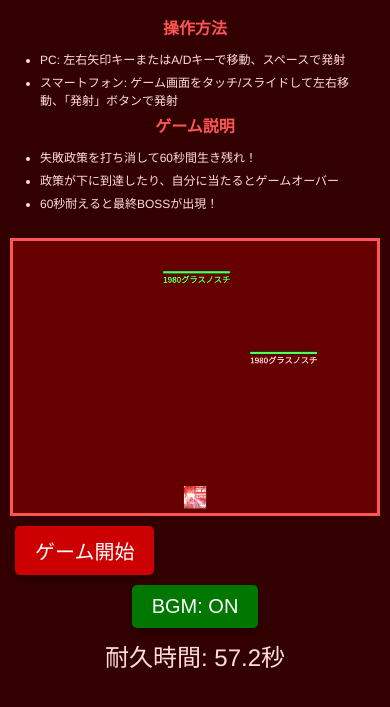
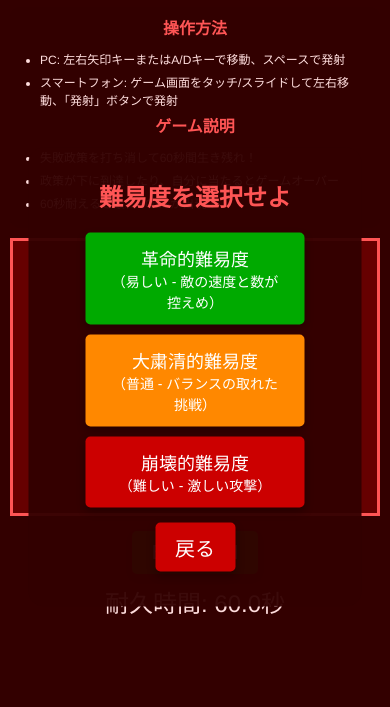
Before and after one commit to iamthe000/stalinShoot, a plain HTML site: page index.html in a window 390 px wide. Both pictures are taken after a click on the button "ゲーム開始". Shown: the part 93-800 px from the top of the page. Drawn offline with Linux system fonts and the light colour scheme.

Commit message:
Update index.html

```diff
--- a/index.html
+++ b/index.html
@@ -17,9 +17,7 @@
         html, body {
             margin: 0;
             padding: 0;
-/* overflow: hidden; /* スクロールバー禁止 (スマホ対応) */
-            height: auto; /* 100%から変更 */
-            /* touch-action: none; を削除 */
+            height: auto;
         }
         body {
             font-family: 'Helvetica Neue', Arial, 'Hiragino Kaku Gothic ProN', 'Hiragino Sans', Meiryo, sans-serif;
@@ -28,21 +26,21 @@
             color: #FFDDDD;
             padding: 10px;
             box-sizing: border-box;
-            min-height: 100vh; /* コンテンツが少なくても高さを確保 */
-            overflow-y: auto; /* 縦スクロールを許可 */
-            touch-action: auto; /* スクロール操作を許可 */
+            min-height: 100vh;
+            overflow-y: auto;
+            touch-action: auto;
         }
 
         h1 {
             color: #FF5555;
             text-shadow: 2px 2px 4px #000;
             margin: 10px 0;
-            font-size: 24px; /* スマホ用に小さく */
+            font-size: 24px;
         }
 
         @media (min-width: 768px) {
             h1 {
-                font-size: 32px; /* PCではより大きく */
+                font-size: 32px;
             }
         }
 
@@ -87,14 +85,13 @@
             height: 100%;
             max-height: 80vh;
             object-fit: contain;
-            background-color: #660000; /* 赤いゲーム背景 */
-            border: 3px solid #FF5555; /* 明るい赤の枠 */
+            background-color: #660000;
+            border: 3px solid #FF5555;
             display: block;
             margin: 0 auto;
-            max-width: 100%; /* スマホでの画面はみ出し防止 */
-            max-height: 80vh; /* スマホで縦にはみ出さないように調整 */
-            box-sizing: border-box; /* borderを含めたサイズ計算 */
-            touch-action: none; /* キャンバス上でのみタッチ操作を無効化 (移動) */
+            max-width: 100%;
+            box-sizing: border-box;
+            touch-action: none;
         }
 
         /* --- UI要素 --- */
@@ -103,48 +100,109 @@
             top: 50%;
             left: 50%;
             transform: translate(-50%, -50%);
-            font-size: 36px; /* 少し小さくしてスマホに対応 */
+            font-size: 36px;
             font-weight: bold;
-            color: #FFDDDD; /* 薄い赤 */
+            color: #FFDDDD;
             display: none;
-            background-color: rgba(50, 0, 0, 0.8); /* 暗い赤の半透明 */
+            background-color: rgba(50, 0, 0, 0.8);
             padding: 20px;
             border-radius: 10px;
             width: 80%;
             box-sizing: border-box;
         }
-        #start-button, #bgm-toggle {
+
+        /* 難易度選択画面 */
+        #difficulty-select {
+            position: absolute;
+            top: 50%;
+            left: 50%;
+            transform: translate(-50%, -50%);
+            background-color: rgba(50, 0, 0, 0.95);
+            padding: 30px;
+            border-radius: 15px;
+            width: 90%;
+            max-width: 500px;
+            box-sizing: border-box;
+            display: none;
+        }
+
+        #difficulty-select h2 {
+            color: #FF5555;
+            font-size: 28px;
+            margin: 0 0 20px 0;
+        }
+
+        .difficulty-button {
+            font-size: 20px;
+            padding: 15px 30px;
+            cursor: pointer;
+            color: white;
+            border: none;
+            border-radius: 5px;
+            box-shadow: 0 4px 8px rgba(0,0,0,0.3);
+            transition: all 0.3s;
+            margin: 10px;
+            display: block;
+            width: 80%;
+            margin-left: auto;
+            margin-right: auto;
+        }
+
+        .difficulty-easy {
+            background-color: #00AA00;
+        }
+
+        .difficulty-easy:hover {
+            background-color: #008800;
+        }
+
+        .difficulty-normal {
+            background-color: #FF8800;
+        }
+
+        .difficulty-normal:hover {
+            background-color: #CC6600;
+        }
+
+        .difficulty-hard {
+            background-color: #CC0000;
+        }
+
+        .difficulty-hard:hover {
+            background-color: #AA0000;
+        }
+
+        #start-button, #bgm-toggle, #back-button {
             font-size: 20px;
             padding: 10px 20px;
             cursor: pointer;
-            background-color: #CC0000; /* 赤 */
+            background-color: #CC0000;
             color: white;
             border: none;
             border-radius: 5px;
             box-shadow: 0 4px 8px rgba(0,0,0,0.3);
             transition: background-color 0.3s;
-            margin: 5px; /* マージン調整 */
+            margin: 5px;
             display: inline-block;
         }
-        #start-button:hover, #bgm-toggle:hover {
-            background-color: #AA0000; /* 濃い赤 */
+        #start-button:hover, #back-button:hover {
+            background-color: #AA0000;
         }
-        #score { /* タイマー表示用 */
+        #score {
             font-size: 24px;
             margin-top: 5px;
             color: #FFDDDD;
         }
         #bgm-toggle {
-            background-color: #007700; /* BGMボタンは緑 */
+            background-color: #007700;
         }
         #bgm-toggle:hover {
-            background-color: #005500; /* 濃い緑 */
+            background-color: #005500;
         }
-
 
         /* 発射ボタン */
         #shoot-button {
-            display: none; /* デフォルトは非表示（PC用） */
+            display: none;
             width: 120px;
             height: 120px;
             border-radius: 60px;
@@ -154,7 +212,7 @@
             font-size: 20px;
             margin: 20px auto;
             box-shadow: 0 4px 8px rgba(0,0,0,0.3);
-            -webkit-tap-highlight-color: transparent; /* タップ時の青い背景を消す */
+            -webkit-tap-highlight-color: transparent;
         }
 
         #shoot-button:active {
@@ -168,7 +226,6 @@
                 display: block;
             }
 
-            /* 説明文を小さく */
             .instructions {
                 font-size: 12px;
                 padding: 10px;
@@ -176,6 +233,15 @@
 
             .instructions h2 {
                 font-size: 16px;
+            }
+
+            .difficulty-button {
+                font-size: 18px;
+                padding: 12px 24px;
+            }
+
+            #difficulty-select h2 {
+                font-size: 24px;
             }
         }
     </style>
@@ -201,6 +267,19 @@
     <div id="game-container">
         <canvas id="gameCanvas"></canvas>
         <div id="overlay"></div>
+        <div id="difficulty-select">
+            <h2>難易度を選択せよ</h2>
+            <button class="difficulty-button difficulty-easy" data-difficulty="easy">
+                革命的難易度<br><span style="font-size: 14px;">（易しい - 敵の速度と数が控えめ）</span>
+            </button>
+            <button class="difficulty-button difficulty-normal" data-difficulty="normal">
+                大粛清的難易度<br><span style="font-size: 14px;">（普通 - バランスの取れた挑戦）</span>
+            </button>
+            <button class="difficulty-button difficulty-hard" data-difficulty="hard">
+                崩壊的難易度<br><span style="font-size: 14px;">（難しい - 激しい攻撃）</span>
+            </button>
+            <button id="back-button">戻る</button>
+        </div>
     </div>
     <button id="start-button">ゲーム開始</button>
     <button id="bgm-toggle">BGM: ON</button>
@@ -220,13 +299,40 @@
         const BULLET_WIDTH = 5;
         const BULLET_HEIGHT = 15;
         const BULLET_SPEED = 10;
-        const ENEMY_SPEED_MIN = 1.0;
-        const ENEMY_SPEED_MAX = 2.0;
-        const ENEMY_SPAWN_INTERVAL = 1500; // 敵の出現間隔 (ms) -- 基準値
-        const ENEMY_HP = 2; // 各政策のHP
-        const MIN_SPAWN_INTERVAL = 500; // 出現間隔の下限 (ms)
-        const GAME_DURATION_SEC = 60; // 勝利条件 (60秒耐久)
-        const SHOOT_AREA_Y_RATIO = 0.8; // 画面下部80%以下をタップで発射
+        const ENEMY_HP = 2;
+        const GAME_DURATION_SEC = 60;
+        const SHOOT_AREA_Y_RATIO = 0.8;
+
+        // 難易度設定
+        const DIFFICULTY_SETTINGS = {
+            easy: {
+                speedMin: 0.8,
+                speedMax: 1.5,
+                spawnInterval: 1500,
+                minSpawnInterval: 800,
+                maxSpawnCount: 2,
+                intervalReduction: 0.6,
+                bossSpeed: 2.0
+            },
+            normal: {
+                speedMin: 1.0,
+                speedMax: 2.0,
+                spawnInterval: 1200,
+                minSpawnInterval: 600,
+                maxSpawnCount: 3,
+                intervalReduction: 0.75,
+                bossSpeed: 2.5
+            },
+            hard: {
+                speedMin: 1.3,
+                speedMax: 2.5,
+                spawnInterval: 1500,
+                minSpawnInterval: 500,
+                maxSpawnCount: 3,
+                intervalReduction: 0.8,
+                bossSpeed: 3.0
+            }
+        };
 
         // --- 敵リスト ---
         const ENEMY_TEXTS = [
@@ -235,13 +341,13 @@
             "1980ペレストロイカ", "1980グラスノスチ"
         ];
         const ENEMY_FONT = 'bold 18px sans-serif';
-        const ENEMY_COLOR = '#FFCCCC'; // 薄い赤/ピンク
+        const ENEMY_COLOR = '#FFCCCC';
 
         // --- ボス設定 ---
         const BOSS_TEXT = "1991ソ連崩壊";
         const BOSS_HP = 10;
         const BOSS_FONT = 'bold 60px sans-serif';
-        const BOSS_COLOR = '#FFFF00'; // 黄色
+        const BOSS_COLOR = '#FFFF00';
 
         // --- グローバル変数 ---
         let canvas, ctx;
@@ -253,20 +359,22 @@
         let playerImage;
         let bgm, endBgm;
         let animationFrameId;
-        let isBgmPlaying = true; // BGMの再生状態を管理するフラグ
+        let isBgmPlaying = true;
+        let currentDifficulty = 'normal';
 
         // --- スマホ操作用 ---
-        let touchMode = 'none'; // 'move' or 'shoot'
-        let canvasRect; // canvasの画面上の位置
+        let touchMode = 'none';
+        let canvasRect;
 
         // --- DOM要素 ---
         const startButton = document.getElementById('start-button');
         const scoreDisplay = document.getElementById('score');
         const overlay = document.getElementById('overlay');
         const gameContainer = document.getElementById('game-container');
-        const bgmToggle = document.getElementById('bgm-toggle'); // BGMトグルボタンを追加
+        const bgmToggle = document.getElementById('bgm-toggle');
+        const difficultySelect = document.getElementById('difficulty-select');
+        const backButton = document.getElementById('back-button');
 
-        // グローバル変数に追加
         let isMobile = /iPhone|iPad|iPod|Android/i.test(navigator.userAgent);
         let shootButton;
 
@@ -288,15 +396,23 @@
             };
 
             scoreDisplay.textContent = `耐久時間: ${GAME_DURATION_SEC.toFixed(1)}秒`;
-            startButton.addEventListener('click', startGame);
-            bgmToggle.addEventListener('click', toggleBGM); // BGMトグルボタンのイベントリスナー
+            startButton.addEventListener('click', showDifficultySelect);
+            bgmToggle.addEventListener('click', toggleBGM);
+            backButton.addEventListener('click', hideDifficultySelect);
+
+            // 難易度ボタンのイベントリスナー
+            document.querySelectorAll('.difficulty-button').forEach(button => {
+                button.addEventListener('click', (e) => {
+                    const difficulty = e.currentTarget.getAttribute('data-difficulty');
+                    selectDifficulty(difficulty);
+                });
+            });
 
             // スマホ操作用のイベントリスナー
             setupTouchControls();
 
             shootButton = document.getElementById('shoot-button');
             if (isMobile) {
-                // 発射ボタンが確実に表示されるよう、CSSのメディアクエリに加えてJSでも制御
                 shootButton.style.display = 'block';
 
                 shootButton.addEventListener('touchstart', (e) => {
@@ -304,9 +420,26 @@
                     if (gameRunning) shoot();
                 });
             } else {
-                 shootButton.style.display = 'none'; // PCでは明示的に非表示
+                shootButton.style.display = 'none';
             }
         };
+
+        // --- 難易度選択画面表示 ---
+        function showDifficultySelect() {
+            difficultySelect.style.display = 'block';
+            startButton.style.display = 'none';
+        }
+
+        function hideDifficultySelect() {
+            difficultySelect.style.display = 'none';
+            startButton.style.display = 'inline-block';
+        }
+
+        function selectDifficulty(difficulty) {
+            currentDifficulty = difficulty;
+            hideDifficultySelect();
+            startGame();
+        }
 
         // --- BGM ON/OFF切り替え ---
         function toggleBGM() {
@@ -315,7 +448,6 @@
                 isBgmPlaying = false;
                 bgmToggle.textContent = 'BGM: OFF';
             } else {
-                // 再生を試みる (ユーザー操作なので再生可能)
                 bgm.play().catch(e => console.error("BGM再生エラー:", e));
                 isBgmPlaying = true;
                 bgmToggle.textContent = 'BGM: ON';
@@ -342,29 +474,23 @@
             touchMode = 'none';
             scoreDisplay.textContent = `耐久時間: ${GAME_DURATION_SEC.toFixed(1)}秒`;
             overlay.style.display = 'none';
-            startButton.style.display = 'block'; // startButtonは残すが、ゲーム中はリトライボタンとして機能
+            startButton.style.display = 'inline-block';
 
-            // スマホの場合、発射ボタンを再表示
             if (isMobile) {
                 shootButton.style.display = 'block';
             }
 
-            // オーディオ再生
             endBgm.pause();
             endBgm.currentTime = 0;
 
-            // BGMがONの状態なら再生
             if (isBgmPlaying) {
                 bgm.currentTime = 0;
                 bgm.play().catch(e => console.error("BGM再生エラー:", e));
             }
 
-
-            // キー入力リスナー
             document.addEventListener('keydown', handleKeyDown);
             document.addEventListener('keyup', handleKeyUp);
 
-            // メインループ開始
             if (animationFrameId) {
                 cancelAnimationFrame(animationFrameId);
             }
@@ -386,12 +512,10 @@
         // --- スマホ操作ハンドラ ---
         function setupTouchControls() {
             canvasRect = canvas.getBoundingClientRect();
-            // 画面リサイズ時にcanvasの位置を再取得
             window.addEventListener('resize', () => {
                 canvasRect = canvas.getBoundingClientRect();
             });
 
-            // { passive: false } で e.preventDefault() を有効にする
             canvas.addEventListener('touchstart', handleTouchStart, { passive: false });
             canvas.addEventListener('touchmove', handleTouchMove, { passive: false });
             canvas.addEventListener('touchend', handleTouchEnd, { passive: false });
@@ -403,13 +527,11 @@
 
             const touch = e.touches[0];
 
-            // 修正箇所: 座標のスケーリング
-            canvasRect = canvas.getBoundingClientRect(); // 座標計算の前に必ず再取得
+            canvasRect = canvas.getBoundingClientRect();
             const scaleX = CANVAS_WIDTH / canvasRect.width;
             const relativeX = touch.clientX - canvasRect.left;
             const internalX = relativeX * scaleX;
 
-            // タッチ操作は移動のみに変更（発射は専用ボタンで行う）
             touchMode = 'move';
             updatePlayerPosition(internalX);
         }
@@ -420,8 +542,7 @@
 
             const touch = e.touches[0];
 
-            // 修正箇所: 座標のスケーリング
-            canvasRect = canvas.getBoundingClientRect(); // 座標計算の前に必ず再取得
+            canvasRect = canvas.getBoundingClientRect();
             const scaleX = CANVAS_WIDTH / canvasRect.width;
             const relativeX = touch.clientX - canvasRect.left;
             const internalX = relativeX * scaleX;
@@ -435,10 +556,8 @@
             touchMode = 'none';
         }
 
-        // プレイヤー位置更新 (タッチ操作)
-        function updatePlayerPosition(internalX) { // 引数を internalX に変更
-            player.x = internalX - player.width / 2; // relativeX から internalX に変更
-            // 境界チェック
+        function updatePlayerPosition(internalX) {
+            player.x = internalX - player.width / 2;
             if (player.x < 0) player.x = 0;
             if (player.x > CANVAS_WIDTH - player.width) {
                 player.x = CANVAS_WIDTH - player.width;
@@ -458,19 +577,19 @@
         }
 
         // --- 敵生成 ---
-        // 単体の敵を生成してHPを付与
         function spawnEnemy() {
+            const settings = DIFFICULTY_SETTINGS[currentDifficulty];
             const text = ENEMY_TEXTS[Math.floor(Math.random() * ENEMY_TEXTS.length)];
             ctx.font = ENEMY_FONT;
             const textMetrics = ctx.measureText(text);
             const textWidth = textMetrics.width;
-            const textHeight = 18; // フォントサイズ基準
+            const textHeight = 18;
 
             const enemy = {
                 x: Math.random() * Math.max(0, CANVAS_WIDTH - textWidth),
                 y: -textHeight,
                 text: text,
-                speed: ENEMY_SPEED_MIN + Math.random() * (ENEMY_SPEED_MAX - ENEMY_SPEED_MIN),
+                speed: settings.speedMin + Math.random() * (settings.speedMax - settings.speedMin),
                 width: textWidth,
                 height: textHeight,
                 maxHp: ENEMY_HP,
@@ -479,7 +598,6 @@
             enemies.push(enemy);
         }
 
-        // 複数一度に生成（後半で数を増やすために使用）
         function spawnEnemies(count) {
             for (let i = 0; i < count; i++) {
                 spawnEnemy();
@@ -502,10 +620,8 @@
                 }
             }
 
-            // 弾の移動
             updateBullets();
 
-            // フェーズによって処理を分岐
             if (bossPhase) {
                 updateBoss();
             } else {
@@ -514,7 +630,6 @@
             }
         }
 
-        // 弾の更新
         function updateBullets() {
             for (let i = bullets.length - 1; i >= 0; i--) {
                 bullets[i].y -= bullets[i].speed;
@@ -524,47 +639,39 @@
             }
         }
 
-        // 通常フェーズの更新 (敵 + タイマー)
         function updateEnemies(timestamp) {
-            // 敵の移動と当たり判定
             for (let i = enemies.length - 1; i >= 0; i--) {
                 const enemy = enemies[i];
                 enemy.y += enemy.speed;
 
-                // 画面下端 (ゲームオーバー)
                 if (enemy.y > CANVAS_HEIGHT) {
                     gameOver("失敗！ 政策が露見した！");
                     return;
                 }
-                // プレイヤーとの当たり判定
                 if (checkCollision(player, enemy)) {
                     gameOver("失敗！ 責任を問われた！");
                     return;
                 }
-                // 弾との当たり判定（HPを減らす）
                 for (let j = bullets.length - 1; j >= 0; j--) {
                     if (checkCollision(bullets[j], enemy)) {
-                        // 弾を消す
                         bullets.splice(j, 1);
-                        // 敵のHPを減らす
                         enemy.hp--;
                         if (enemy.hp <= 0) {
                             enemies.splice(i, 1);
-                        } else {
-                            // 生存している場合はそのまま残す（描画でHPバーが更新される）
                         }
                         break;
                     }
                 }
             }
 
-            // 出現間隔を経過時間に応じて短縮し、出現数を増やす
+            const settings = DIFFICULTY_SETTINGS[currentDifficulty];
             const elapsedSec = (Date.now() - gameStartTime) / 1000;
-            const progress = Math.min(1, elapsedSec / GAME_DURATION_SEC); // 0..1
-            // 出現間隔を最大で85%短縮する（進行度に応じて）
-            const spawnInterval = Math.max(MIN_SPAWN_INTERVAL, ENEMY_SPAWN_INTERVAL * (1 - 0.85 * progress));
-            // 出現数は最大で4体程度まで増加（進行度に応じて）
-            const spawnCount = 1 + Math.floor(progress * 3);
+            const progress = Math.min(1, elapsedSec / GAME_DURATION_SEC);
+            const spawnInterval = Math.max(
+                settings.minSpawnInterval,
+                settings.spawnInterval * (1 - settings.intervalReduction * progress)
+            );
+            const spawnCount = 1 + Math.floor(progress * (settings.maxSpawnCount - 1));
 
             if (timestamp - lastEnemySpawnTime > spawnInterval) {
                 spawnEnemies(spawnCount);
@@ -572,7 +679,6 @@
             }
         }
 
-        // タイマー更新
         function updateTimer() {
             const elapsedTime = (Date.now() - gameStartTime) / 1000;
             const remainingTime = Math.max(0, GAME_DURATION_SEC - elapsedTime);
@@ -583,12 +689,12 @@
             }
         }
 
-        // ボスフェーズ突入
         function enterBossPhase() {
             bossPhase = true;
-            enemies = []; // 通常の敵を全消去
+            enemies = [];
             scoreDisplay.textContent = "ラスボス出現！";
 
+            const settings = DIFFICULTY_SETTINGS[currentDifficulty];
             ctx.font = BOSS_FONT;
             const metrics = ctx.measureText(BOSS_TEXT);
             boss = {
@@ -596,32 +702,28 @@
                 x: (CANVAS_WIDTH - metrics.width) / 2,
                 y: 100,
                 width: metrics.width,
-                height: 60, // フォントサイズ基準
+                height: 60,
                 hp: BOSS_HP,
                 maxHp: BOSS_HP,
-                speedX: 2.5 // ボスの移動速度
+                speedX: settings.bossSpeed
             };
             scoreDisplay.textContent = `ボスHP: ${boss.hp}`;
         }
 
-        // ボスフェーズの更新
         function updateBoss() {
             if (!boss) return;
 
-            // ボス移動 (左右往復)
             boss.x += boss.speedX;
             if (boss.x < 0 || boss.x + boss.width > CANVAS_WIDTH) {
-                boss.speedX *= -1; // 壁で反射
-                boss.x = Math.max(0, Math.min(boss.x, CANVAS_WIDTH - boss.width)); // 画面内に補正
+                boss.speedX *= -1;
+                boss.x = Math.max(0, Math.min(boss.x, CANVAS_WIDTH - boss.width));
             }
 
-            // プレイヤーとの当たり判定
             if (checkCollision(player, boss)) {
                 gameOver("失敗！ 崩壊に巻き込まれた！");
                 return;
             }
 
-            // 弾との当たり判定
             for (let j = bullets.length - 1; j >= 0; j--) {
                 if (checkCollision(bullets[j], boss)) {
                     bullets.splice(j, 1);
@@ -638,7 +740,6 @@
             }
         }
 
-        // 当たり判定 (AABB)
         function checkCollision(rect1, rect2) {
             return rect1.x < rect2.x + rect2.width &&
                    rect1.x + rect1.width > rect2.x &&
@@ -648,63 +749,51 @@
 
         // --- 描画処理 ---
         function draw() {
-            // 画面クリア
-            ctx.fillStyle = '#660000'; // 赤い背景色
+            ctx.fillStyle = '#660000';
             ctx.fillRect(0, 0, CANVAS_WIDTH, CANVAS_HEIGHT);
 
-            // プレイヤー描画
             if (playerImage.complete && playerImage.naturalWidth !== 0) {
-                 ctx.drawImage(playerImage, player.x, player.y, player.width, player.height);
+                ctx.drawImage(playerImage, player.x, player.y, player.width, player.height);
             } else {
-                 ctx.fillStyle = 'silver'; // 代替色 (赤背景で目立つように)
-                 ctx.fillRect(player.x, player.y, player.width, player.height);
+                ctx.fillStyle = 'silver';
+                ctx.fillRect(player.x, player.y, player.width, player.height);
             }
 
-            // 弾描画
-            ctx.fillStyle = '#FFFF00'; // 黄色 (赤背景で目立つ)
+            ctx.fillStyle = '#FFFF00';
             for (const bullet of bullets) {
                 ctx.fillRect(bullet.x, bullet.y, bullet.width, bullet.height);
             }
 
-            // 敵またはボスの描画（HPバー付き）
             if (bossPhase && boss) {
-                // ボス描画
                 ctx.fillStyle = BOSS_COLOR;
                 ctx.font = BOSS_FONT;
                 ctx.textBaseline = 'top';
                 ctx.fillText(boss.text, boss.x, boss.y);
-                // ボスHPバー
                 const bossBarW = boss.width;
                 const bossBarH = 12;
                 const bossBarX = boss.x;
                 let bossBarY = boss.y - bossBarH - 8;
                 if (bossBarY < 0) bossBarY = boss.y + boss.height + 8;
-                // 背景
                 ctx.fillStyle = '#330000';
                 ctx.fillRect(bossBarX, bossBarY, bossBarW, bossBarH);
-                // HP比率
                 const bossRatio = Math.max(0, boss.hp / boss.maxHp);
                 ctx.fillStyle = '#55FF55';
                 ctx.fillRect(bossBarX, bossBarY, bossBarW * bossRatio, bossBarH);
                 ctx.strokeStyle = '#000';
                 ctx.strokeRect(bossBarX, bossBarY, bossBarW, bossBarH);
             } else {
-                // 通常の敵描画
                 ctx.fillStyle = ENEMY_COLOR;
                 ctx.font = ENEMY_FONT;
                 ctx.textBaseline = 'top';
                 for (const enemy of enemies) {
                     ctx.fillText(enemy.text, enemy.x, enemy.y);
-                    // HPバー（敵幅に合わせるが最小幅を確保）
                     const barW = Math.max(30, enemy.width);
                     const barH = 6;
                     let barX = enemy.x;
                     let barY = enemy.y - barH - 6;
                     if (barY < 0) barY = enemy.y + enemy.height + 4;
-                    // 背景バー
                     ctx.fillStyle = '#330000';
                     ctx.fillRect(barX, barY, barW, barH);
-                    // 現在HPバー
                     const ratio = Math.max(0, enemy.hp / enemy.maxHp);
                     ctx.fillStyle = '#55FF55';
                     ctx.fillRect(barX, barY, barW * ratio, barH);
@@ -728,15 +817,13 @@
         function stopGame() {
             gameRunning = false;
             cancelAnimationFrame(animationFrameId);
-            bgm.pause(); // BGMを確実に停止
+            bgm.pause();
             endBgm.currentTime = 0;
             endBgm.play().catch(e => console.error("終了BGM再生エラー:", e));
 
-            // startButton.style.display は startGameで制御しているためここでは不要
             document.removeEventListener('keydown', handleKeyDown);
             document.removeEventListener('keyup', handleKeyUp);
 
-            // 修正箇所: CSSのメディアクエリに表示を任せるか、startGameと対にする
             if (isMobile) {
                 shootButton.style.display = 'none';
             }
@@ -745,7 +832,7 @@
         function gameOver(message) {
             stopGame();
             overlay.textContent = message;
-            overlay.style.color = '#FF5555'; // 明るい赤
+            overlay.style.color = '#FF5555';
             overlay.style.display = 'block';
             startButton.textContent = 'リトライ';
         }
@@ -753,7 +840,7 @@
         function gameWin(message) {
             stopGame();
             overlay.textContent = message;
-            overlay.style.color = '#55FF55'; // 明るい緑
+            overlay.style.color = '#55FF55';
             overlay.style.display = 'block';
             startButton.textContent = 'もう一度プレイ';
         }
```
